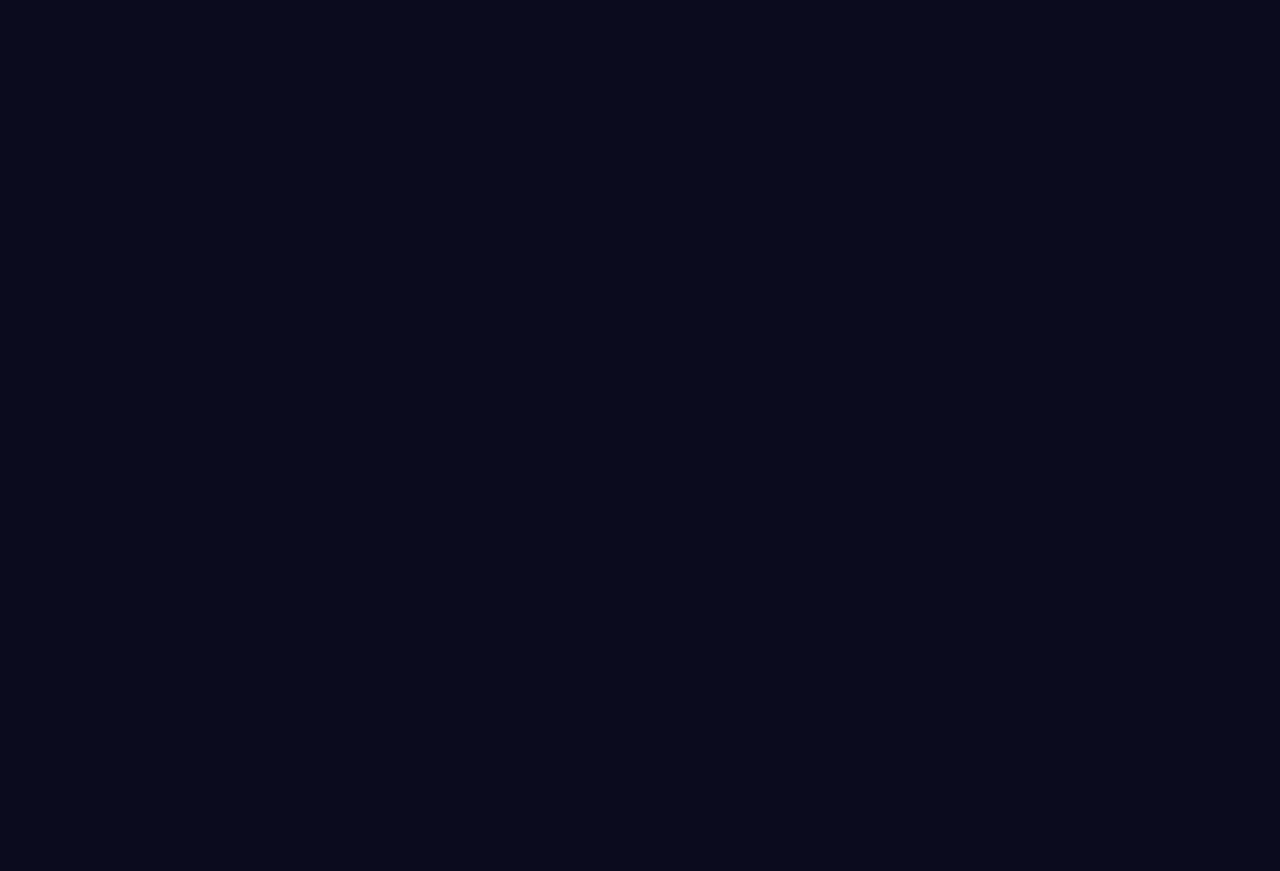
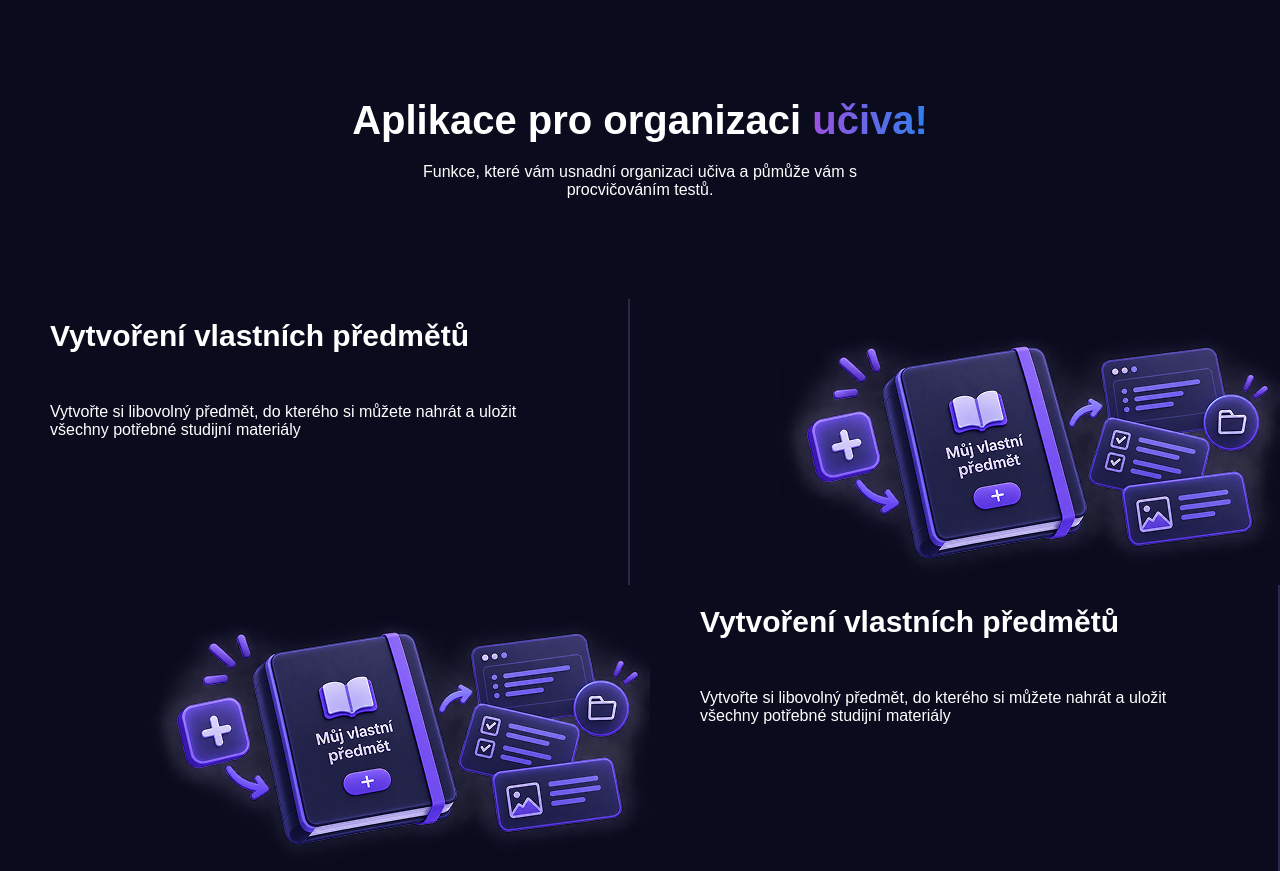
Before and after one commit to Strnicek/ROP-Webova-aplikace, a Nuxt app: page / in a window 1280 px wide. Shown: the part 1344-2215 px from the top of the page. Before the commit the page ends 1342 px from the top, so only its background shows below. Built offline with nearby package versions, Linux system fonts and the light colour scheme; a web font is replaced by a local one.

Commit message:
Prace na landing page konkretne sekce funkce

```diff
--- a/app/assets/css/style.css
+++ b/app/assets/css/style.css
@@ -4,6 +4,7 @@
    --button-bg: #3D2762;
    --white-text: #ffffff;
    --small-text: #8F8F8F;
+   --line-color: #29294A;
    --main-font: 'Alexandria', sans-serif;
    --font-secondary: 'Baloo Bhai 2', sans-serif;
 }
@@ -23,7 +24,7 @@ header{
     padding: 10px 30px 10px 30px;
 }
 nav p {
-    font-size: 20px;
+    font-size: 16px;
 }
 nav {
     display: flex;
@@ -104,7 +105,7 @@ nav {
     font-weight: 350;
     text-align: center;
 }
-.main-text-gradient {
+.text-gradient {
     background: linear-gradient(90deg, #9b51e0, #2f80ed);
     -webkit-background-clip: text;
     -webkit-text-fill-color: transparent;
@@ -112,7 +113,6 @@ nav {
 }
 .main-desc {
     max-width: 600px;
-
 }
 .main-desc-text {
     color: var(--small-text);
@@ -129,7 +129,7 @@ nav {
 .main-btn1 {
     color: var(--white-text);
     background-color: var(--background-1);
-    border: 1px solid var(--button-bg);
+    border: 2px solid var(--button-bg);
     padding: 15px 25px 15px 25px;
     border-radius: 15px;
     cursor: pointer;
@@ -169,6 +169,49 @@ nav {
 .about-right {
     padding-left: 100px;
 }
-img {
-    width: 800px;
+.dashboard-img {
+    width: 650px;
 }
+.functions-article {
+    display: flex;
+    flex-direction: column;
+    gap: 100px;
+    margin-top: 200px;
+}
+.app-headline {
+    color: var(--white-text);
+    text-align: center;
+    font-size: 40px;
+}
+.app-subtitle {
+    color: var(--white-text);
+    text-align: center;
+}
+.functions-top {
+   display: flex;
+   flex-direction: column;
+   gap:20px;
+}
+.functions {
+    display: flex;
+}
+.functions-left {
+    border-right: 2px solid var(--line-color);
+    display: flex;
+    flex-direction: column;
+    gap: 50px;
+    padding: 20px 80px 20px 50px;
+}
+.functions-headline {
+    color: var(--white-text);
+    font-size: 30px;
+}
+.functions-text {
+    color: var(--white-text);
+}
+.functions-text-border {
+    max-width: 550px;
+}
+.functions-right {
+    padding-left: 150px;
+}
--- a/app/components/LandingPageAbout.vue
+++ b/app/components/LandingPageAbout.vue
@@ -15,7 +15,7 @@
         </section>
 
         <section class="about-right">
-            <img src="/images/dashboard.png" alt="StudyFlow">
+            <img src="/images/dashboard.png" alt="StudyFlow" class="dashboard-img">
         </section>
     </article>
 </template>
--- /dev/null
+++ b/app/components/LandingPageFun2.vue
@@ -0,0 +1,20 @@
+<template>
+    <article>
+        <section class="functions">
+            <div class="functions-right">
+                <img src="/images/image-1.png" alt="StudyFlow">
+            </div>
+
+            <div class="functions-left">
+                <h2 class="functions-headline"> Vytvoření vlastních předmětů </h2>
+
+                <div class="functions-text-border">
+                    <p class="functions-text"> Vytvořte si libovolný předmět, do kterého si můžete nahrát
+                    a uložit všechny potřebné studijní materiály
+                    </p>
+                </div>
+
+            </div>
+        </section>
+    </article>
+</template>
--- /dev/null
+++ b/app/components/LandingPageFunctions.vue
@@ -0,0 +1,27 @@
+<template>
+    <article class="functions-article">
+        <section class="functions-top">
+            <h2 class="app-headline"> Aplikace pro organizaci <span class="text-gradient"> učiva! </span></h2>
+            <p class="app-subtitle">
+                Funkce, které vám usnadní organizaci učiva a půmůže vám s <br> procvičováním testů.
+            </p>
+        </section>
+
+        <section class="functions">
+            <div class="functions-left">
+                <h2 class="functions-headline"> Vytvoření vlastních předmětů </h2>
+
+                <div class="functions-text-border">
+                    <p class="functions-text"> Vytvořte si libovolný předmět, do kterého si můžete nahrát
+                    a uložit všechny potřebné studijní materiály
+                    </p>
+                </div>
+
+            </div>
+            <div class="functions-right">
+                <img src="/images/image-1.png" alt="StudyFlow">
+            </div>
+        </section>
+
+    </article>
+</template>
--- a/app/components/LandingPageHero.vue
+++ b/app/components/LandingPageHero.vue
@@ -5,7 +5,7 @@
 
         <div class="main-flex">
             <section class="main-info">
-            <h1 class="main-text"> Uč se chytře, <br> <span class="main-text-gradient"> Dosahuj lepších výsledků </span></h1>
+            <h1 class="main-text"> Uč se chytře, <br> <span class="text-gradient"> Dosahuj lepších výsledků </span></h1>
             </section>
 
             <section class="main-desc">
--- a/app/pages/index.vue
+++ b/app/pages/index.vue
@@ -2,4 +2,6 @@
   <LandingPageHeader />
   <LandingPageHero />
   <LandingPageAbout />
+  <LandingPageFunctions />
+  <LandingPageFun2 />
 </template>
```
Also changed, not shown: public/images/image-1.png (added).
